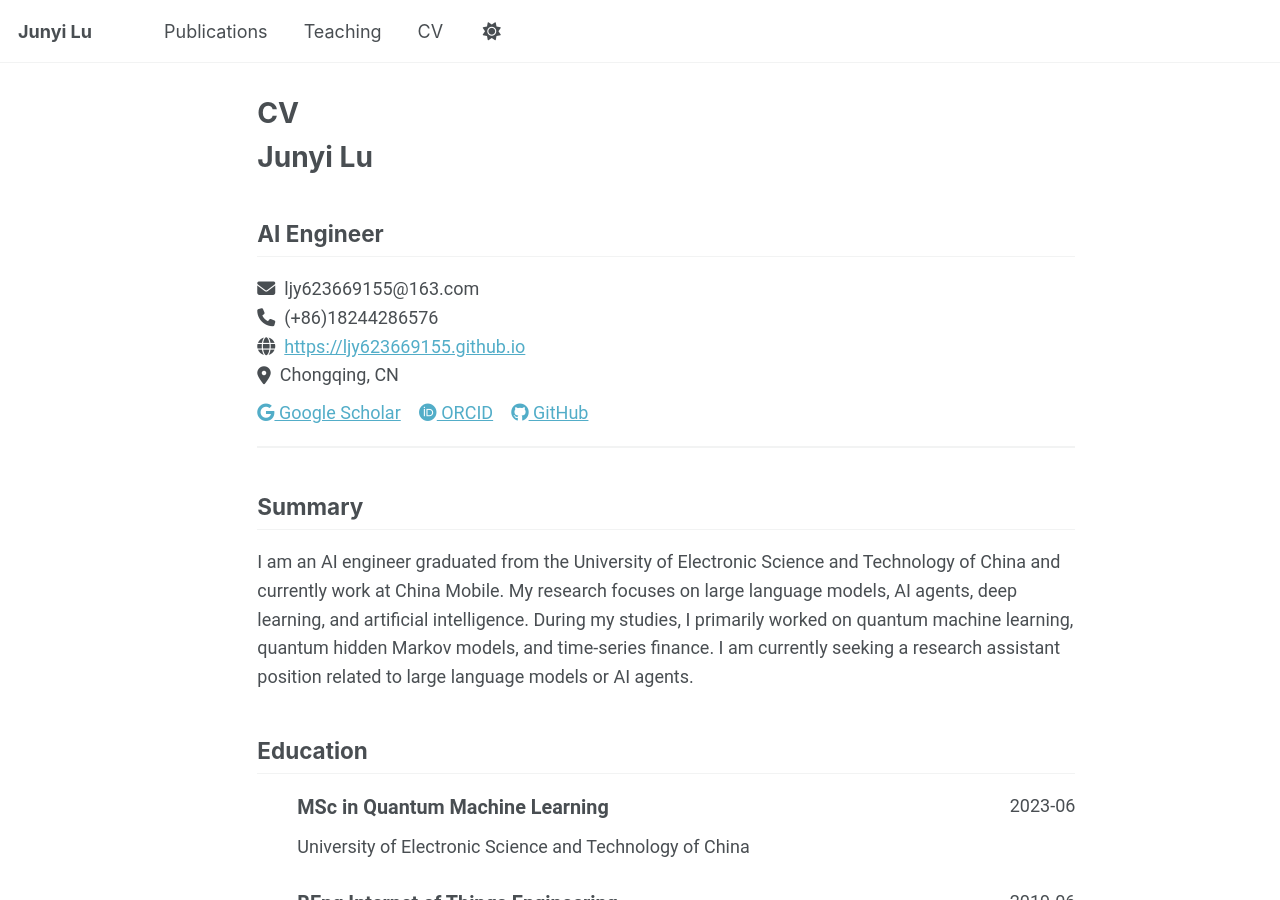
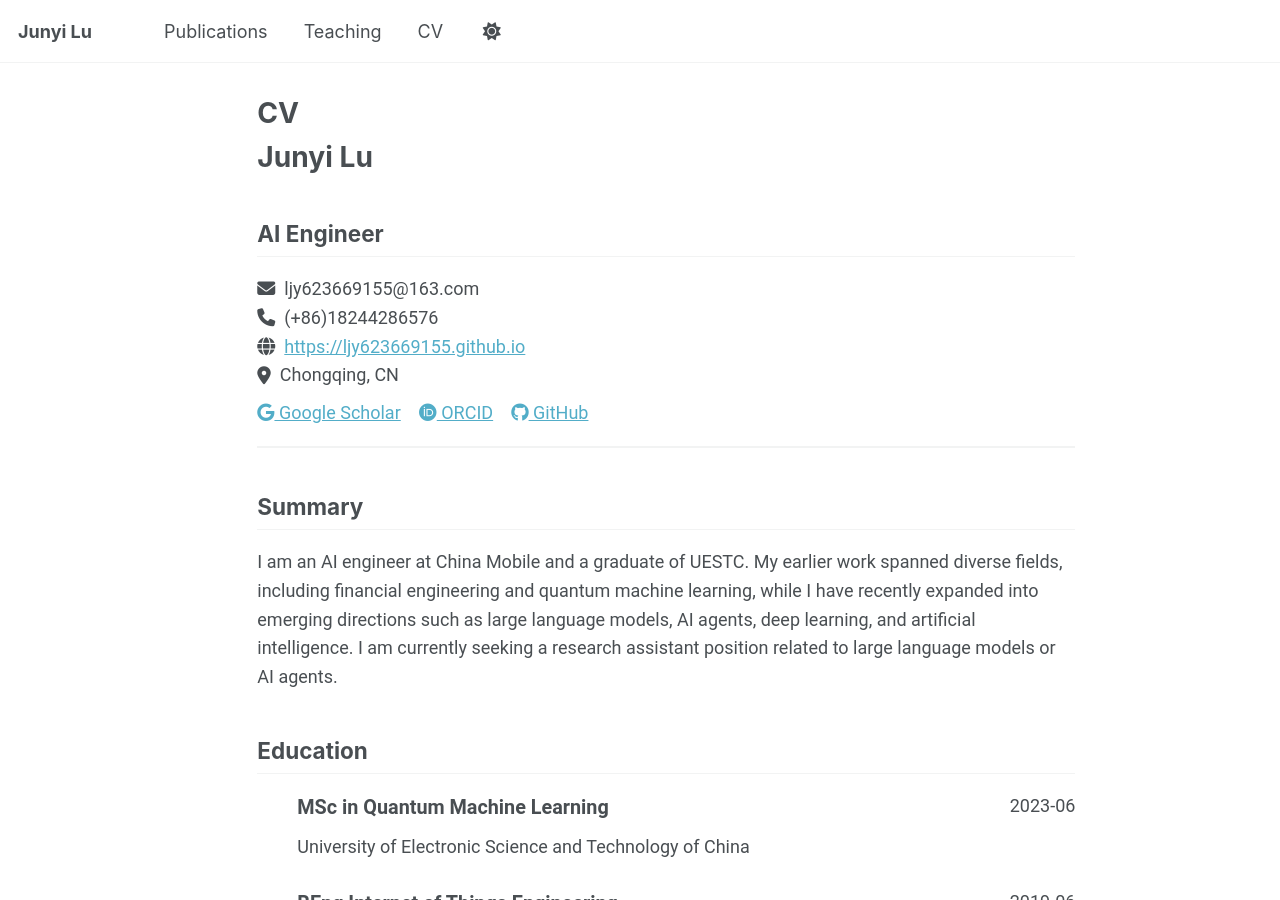
Before and after one commit to ljy623669155/ljy623669155.github.io, a Jekyll site: the page built from _pages/cv-json.md, in a window 1280 px wide and 900 px high. Built offline with Jekyll 4.4.1, drawn with Linux system fonts in a browser that asks for light colours; a script bundle is joined from its source files by our own code; library files that are not in the unit come from our copies.

Commit message:
sync CV summary with updated docx

```diff
--- a/_data/cv.json
+++ b/_data/cv.json
@@ -5,7 +5,7 @@
     "email": "ljy623669155@163.com",
     "phone": "(+86)18244286576",
     "website": "https://ljy623669155.github.io",
-    "summary": "I am an AI engineer graduated from the University of Electronic Science and Technology of China and currently work at China Mobile. My research focuses on large language models, AI agents, deep learning, and artificial intelligence. During my studies, I primarily worked on quantum machine learning, quantum hidden Markov models, and time-series finance. I am currently seeking a research assistant position related to large language models or AI agents.",
+    "summary": "I am an AI engineer at China Mobile and a graduate of UESTC. My earlier work spanned diverse fields, including financial engineering and quantum machine learning, while I have recently expanded into emerging directions such as large language models, AI agents, deep learning, and artificial intelligence. I am currently seeking a research assistant position related to large language models or AI agents.",
     "location": {
       "city": "Chongqing",
       "countryCode": "CN"
```
